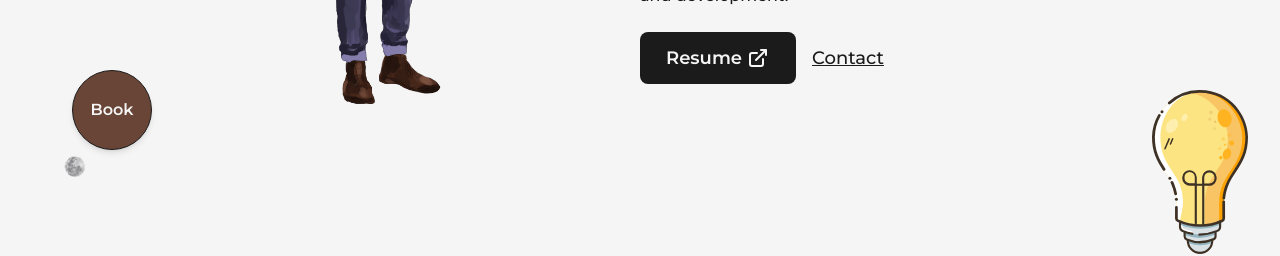
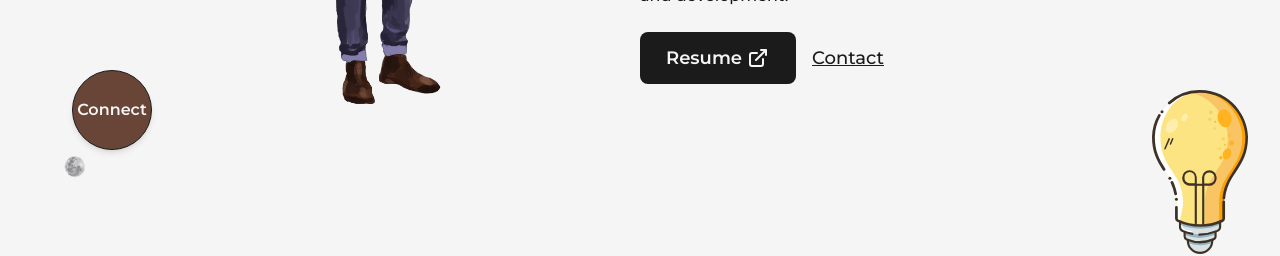
Before and after one commit to KshitijAdhikaree/Kshitij, a Next.js app: page / in a window 1280 px wide. Shown: the part 578-834 px from the top of the page. Built offline with nearby package versions, Linux system fonts and the light colour scheme.

Commit message:
border in xs fixed

```diff
--- a/src/components/HireMe.js
+++ b/src/components/HireMe.js
@@ -16,7 +16,7 @@ const HireMe = () => {
         shadow-md border border-solid border-dark w-20 h-20 rounded-full font-semibold hover:bg-[#492c20] hover:text-light
         dark:border-light   dark:hover:bg-[#684536]/50 dark:hover:text-light md:w-12 md:h-12 md:text-[10px] '
         >
-          Book
+          Connect
         </Link>
       </div>
     </div>
--- a/src/components/Skills.js
+++ b/src/components/Skills.js
@@ -5,7 +5,7 @@ const Skill = ({ name, x, y }) => {
   return (
     <motion.div
       className='flex items-center justify-center rounded-full font-semibold bg-dark text-light px-6 py-3 shadow-dark cursor-pointer absolute
-      dark:bg-light dark:text-dark dark:shadow-light dark:border dark:border-light lg:py-2 lg:px-4 md:text-sm md:px-3 xs:bg-transparent xs:dark:bg-transparent
+      dark:bg-light dark:text-dark dark:shadow-light dark:border dark:border-light lg:py-2 lg:px-4 md:text-sm md:px-3 xs:bg-transparent xs:dark:bg-transparent xs:dark:border-hidden
       xs:text-dark xs:dark:text-light xs:font-bold'
       whileHover={{ scale: 1.05 }}
       initial={{ x: 0, y: 0 }}
```
